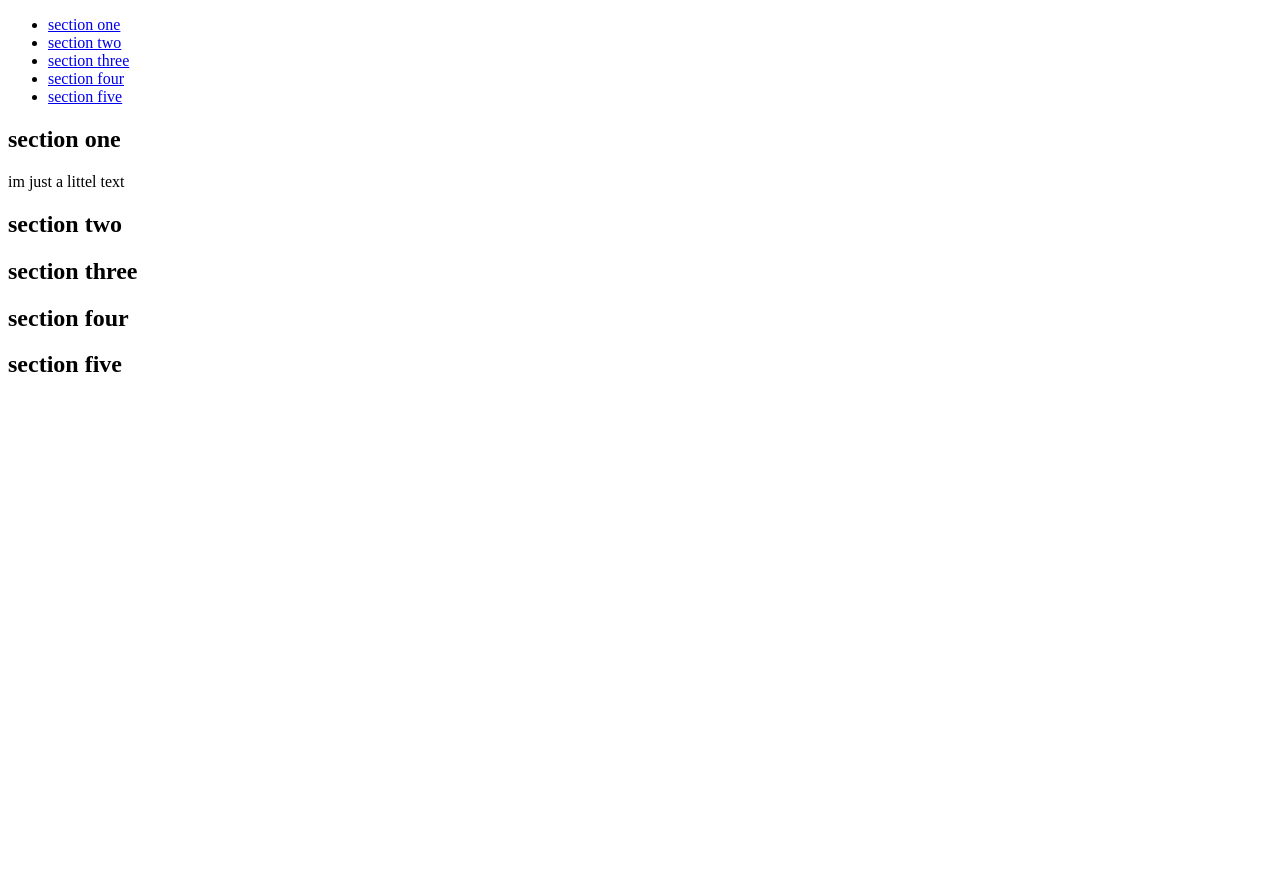
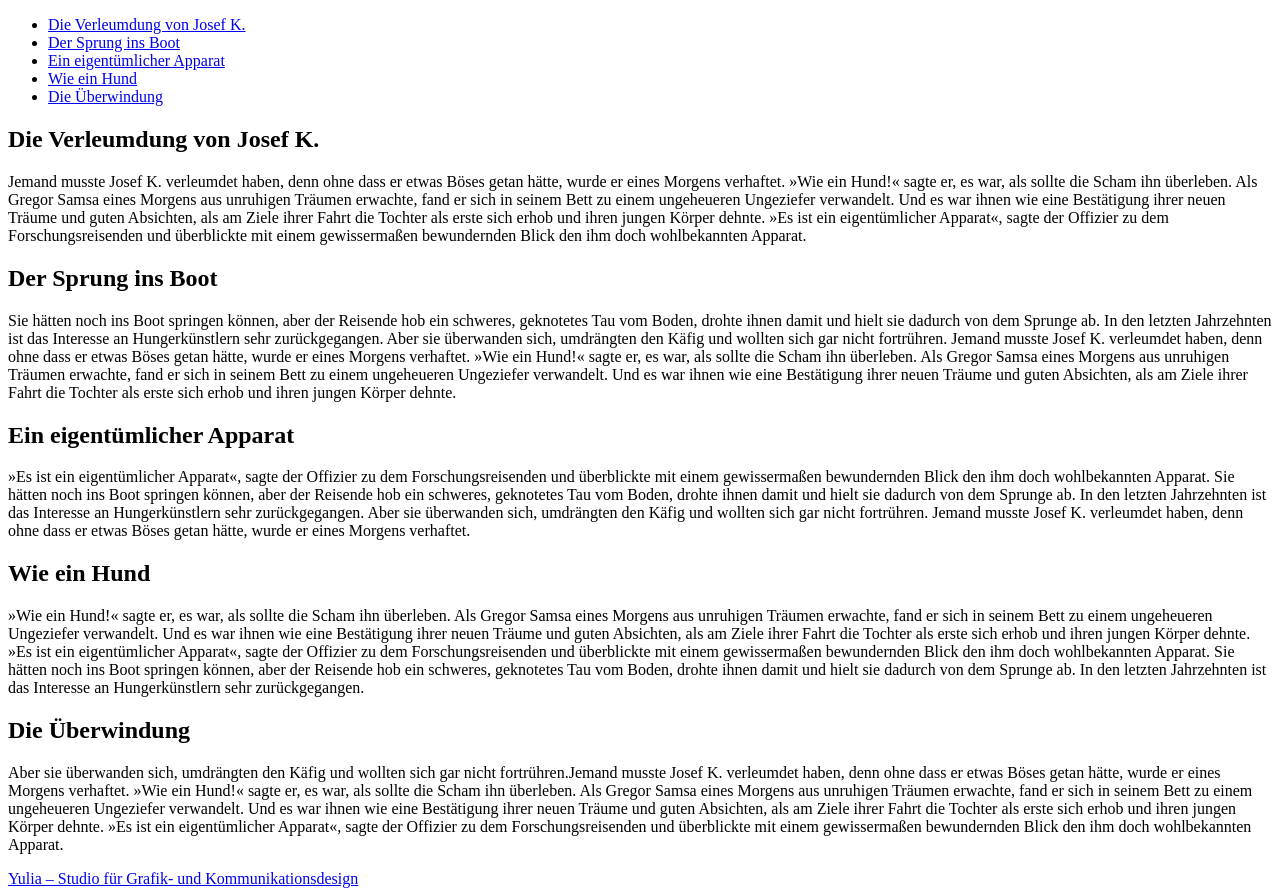
Before and after one commit to ligeiaofulthar/ligeiaofulthar.github.io, a plain HTML site: page index.html in a window 1280 px wide. Before the commit the page ends 800 px from the top, so only its background shows below. Drawn offline with Linux system fonts and the light colour scheme.

Commit message:
Update real content

```diff
--- a/index.html
+++ b/index.html
@@ -1,67 +1,53 @@
 <!DOCTYPE html>
 <html lang="en">
+
 <head>
     <meta charset="utf-8">
     <meta name="viewport" content="width=device-width, initial-scale=1.0">
-    <title>Landing Page with scroll</title>
+    <title>Landing Page with Scroll</title>
     <link href="https://fonts.googleapis.com/css2?family=Roboto+Mono:wght@400;600&display=swap" rel="stylesheet">
-    <link href="./css/styles.css" rel="stylesheet">
-</head>
+    <link href="./css/styles.css" rel="stylesheet"> </head>
+
 <body class="container">
     <header class="header sidebar">
         <nav class="sidebar__wrapper">
-            <ul id="navi" class="nav__menu">
-                <!-- <li>
-                    <a class="header__nav-link" href="index.html" aria-current="page">about</a>
-                </li>
-                <li>
-                    <a class="header__nav-link" href="index.html" aria-current="page">blog</a>
-                </li>
-                <li>
-                    <a class="header__nav-link" href="index.html" aria-current="page">contact</a>
-                </li> -->
-
-            </ul>
+            <ul id="navi" class="nav__menu"> </ul>
         </nav>
     </header>
     <main class="main">
-        <section id="section--one">
+        <section>
             <div class="section__wrapper">
-                <h1>section one</h1>
-                <p>im just a littel text</p>
+                <h1>Die Verleumdung von Josef K.</h1>
+                <p>Jemand musste Josef K. verleumdet haben, denn ohne dass er etwas Böses getan hätte, wurde er eines Morgens verhaftet. »Wie ein Hund!« sagte er, es war, als sollte die Scham ihn überleben. Als Gregor Samsa eines Morgens aus unruhigen Träumen erwachte, fand er sich in seinem Bett zu einem ungeheueren Ungeziefer verwandelt. Und es war ihnen wie eine Bestätigung ihrer neuen Träume und guten Absichten, als am Ziele ihrer Fahrt die Tochter als erste sich erhob und ihren jungen Körper dehnte. »Es ist ein eigentümlicher Apparat«, sagte der Offizier zu dem Forschungsreisenden und überblickte mit einem gewissermaßen bewundernden Blick den ihm doch wohlbekannten Apparat. </p>
             </div>
         </section>
-
-        <section id="section--two">
+        <section>
             <div class="section__wrapper">
-                <h1>section two</h1>
+                <h1>Der Sprung ins Boot</h1>
+                <p>Sie hätten noch ins Boot springen können, aber der Reisende hob ein schweres, geknotetes Tau vom Boden, drohte ihnen damit und hielt sie dadurch von dem Sprunge ab. In den letzten Jahrzehnten ist das Interesse an Hungerkünstlern sehr zurückgegangen. Aber sie überwanden sich, umdrängten den Käfig und wollten sich gar nicht fortrühren. Jemand musste Josef K. verleumdet haben, denn ohne dass er etwas Böses getan hätte, wurde er eines Morgens verhaftet. »Wie ein Hund!« sagte er, es war, als sollte die Scham ihn überleben. Als Gregor Samsa eines Morgens aus unruhigen Träumen erwachte, fand er sich in seinem Bett zu einem ungeheueren Ungeziefer verwandelt. Und es war ihnen wie eine Bestätigung ihrer neuen Träume und guten Absichten, als am Ziele ihrer Fahrt die Tochter als erste sich erhob und ihren jungen Körper dehnte.</p>
             </div>
         </section>
-
-        <section id="section--three">
+        <section>
             <div class="section__wrapper">
-                <h1>section three</h1>
+                <h1>Ein eigentümlicher Apparat</h1>
+                <p>»Es ist ein eigentümlicher Apparat«, sagte der Offizier zu dem Forschungsreisenden und überblickte mit einem gewissermaßen bewundernden Blick den ihm doch wohlbekannten Apparat. Sie hätten noch ins Boot springen können, aber der Reisende hob ein schweres, geknotetes Tau vom Boden, drohte ihnen damit und hielt sie dadurch von dem Sprunge ab. In den letzten Jahrzehnten ist das Interesse an Hungerkünstlern sehr zurückgegangen. Aber sie überwanden sich, umdrängten den Käfig und wollten sich gar nicht fortrühren. Jemand musste Josef K. verleumdet haben, denn ohne dass er etwas Böses getan hätte, wurde er eines Morgens verhaftet. </p>
             </div>
         </section>
-
-        <section id="section--four">
+        <section>
             <div class="section__wrapper">
-                <h1>section four</h1>
+                <h1>Wie ein Hund</h1>
+                <p>»Wie ein Hund!« sagte er, es war, als sollte die Scham ihn überleben. Als Gregor Samsa eines Morgens aus unruhigen Träumen erwachte, fand er sich in seinem Bett zu einem ungeheueren Ungeziefer verwandelt. Und es war ihnen wie eine Bestätigung ihrer neuen Träume und guten Absichten, als am Ziele ihrer Fahrt die Tochter als erste sich erhob und ihren jungen Körper dehnte. »Es ist ein eigentümlicher Apparat«, sagte der Offizier zu dem Forschungsreisenden und überblickte mit einem gewissermaßen bewundernden Blick den ihm doch wohlbekannten Apparat. Sie hätten noch ins Boot springen können, aber der Reisende hob ein schweres, geknotetes Tau vom Boden, drohte ihnen damit und hielt sie dadurch von dem Sprunge ab. In den letzten Jahrzehnten ist das Interesse an Hungerkünstlern sehr zurückgegangen.</p>
             </div>
         </section>
-
-        <section id="section--five">
+        <section>
             <div class="section__wrapper">
-                <h1>section five</h1>
+                <h1>Die Überwindung</h1>
+                <p>Aber sie überwanden sich, umdrängten den Käfig und wollten sich gar nicht fortrühren.Jemand musste Josef K. verleumdet haben, denn ohne dass er etwas Böses getan hätte, wurde er eines Morgens verhaftet. »Wie ein Hund!« sagte er, es war, als sollte die Scham ihn überleben. Als Gregor Samsa eines Morgens aus unruhigen Träumen erwachte, fand er sich in seinem Bett zu einem ungeheueren Ungeziefer verwandelt. Und es war ihnen wie eine Bestätigung ihrer neuen Träume und guten Absichten, als am Ziele ihrer Fahrt die Tochter als erste sich erhob und ihren jungen Körper dehnte. »Es ist ein eigentümlicher Apparat«, sagte der Offizier zu dem Forschungsreisenden und überblickte mit einem gewissermaßen bewundernden Blick den ihm doch wohlbekannten Apparat.</p>
             </div>
         </section>
     </main>
-
-
-    <footer class="footer">
-
-    </footer>
-
+    <footer class="footer"> <a href="http://yulia.graphics">Yulia – Studio für Grafik- und Kommunikationsdesign</a> </footer>
     <script src="./js/app.js"></script>
 </body>
+
 </html>
```
